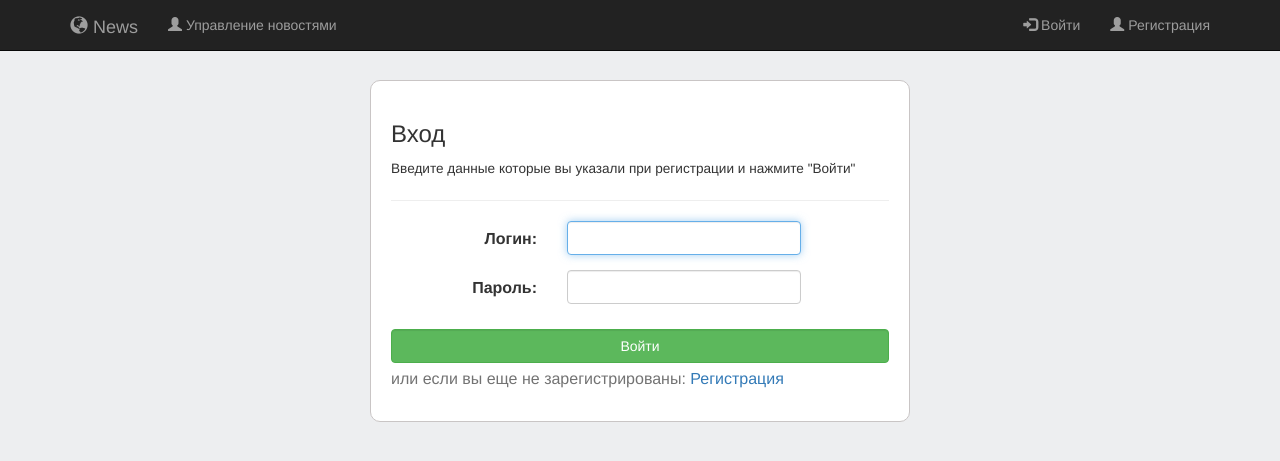
After one commit to Jackson1911/homework, a PHP site: template views/users/authorization.php in a window 1280 px wide. The commit adds this page. Shown: the top 461 px of the page. Run offline with PHP 8.4, Linux system fonts and the light colour scheme; the template is opened without the code that fills it, so the values that code supplies are empty.

Commit message:
Views Update

```diff
--- a/views/layout/default.php
+++ b/views/layout/default.php
@@ -17,8 +17,11 @@
 			</div>
 			<div class="navbar-inner">
 				<ul class="nav navbar-nav">
+					<li><a href="/news/newsadmin"><span class="glyphicon glyphicon-user"></span> Управление новостями</a></li>
+				</ul>
+				<ul class="nav navbar-nav navbar-right">
+					<li><a href="/users/authorization"><span class="glyphicon glyphicon-log-in"></span> Войти</a></li>
 					<li><a href="/users/registration"><span class="glyphicon glyphicon-user"></span> Регистрация</a></li>
-					<li><a href="/news/newsadmin"><span class="glyphicon glyphicon-user"></span> Управление новостями</a></li>
 				</ul>
 			</div>
 		</div>
--- /dev/null
+++ b/views/users/authorization.php
@@ -0,0 +1,24 @@
+<div class="col-md-6 col-md-offset-3">
+<form class="forms form-horizontal" role="form" onsubmit="ajaxUsersAuthorization(event)">
+	<h3>Вход</h3>
+	<small>Введите данные которые вы указали при регистрации и нажмите "Войти"</small>
+	<hr>
+	<div class="form-group">
+		<label class="col-sm-4 control-label">Логин:</label>
+		<div class="col-md-6">
+			<input class="form-control" type="text" name="login" required autofocus>
+		</div>
+	</div>
+	<div class="password form-group">
+		<label class="col-sm-4 control-label">Пароль:</label>
+		<div class="col-md-6">
+			<input class="form-control" type="password" name="password" required>
+			<span id="helpBlock1" class="help-block"></span>
+		</div>
+	</div>
+	<input class="btn btn-success form-control" type="submit" value="Войти">
+	<span class="help-block">или если вы еще не зарегистрированы: <a href="/users/registration">Регистрация</a></span>
+</form>
+</div>
+
+<div id="block" class="modal fade" tabindex="-1" role="dialog"></div>
--- a/views/users/registration.php
+++ b/views/users/registration.php
@@ -29,6 +29,7 @@
 		</div>
 	</div>
 	<input class="btn btn-success form-control" type="submit" value="Завершить регистрацию">
+	<span class="help-block">или если вы уже зарегистрированы <a href="/users/authorization">Войти</a></span>
 </form>
 
 <div id="modal-reg" class="modal fade" tabindex="-1" role="dialog">
```
